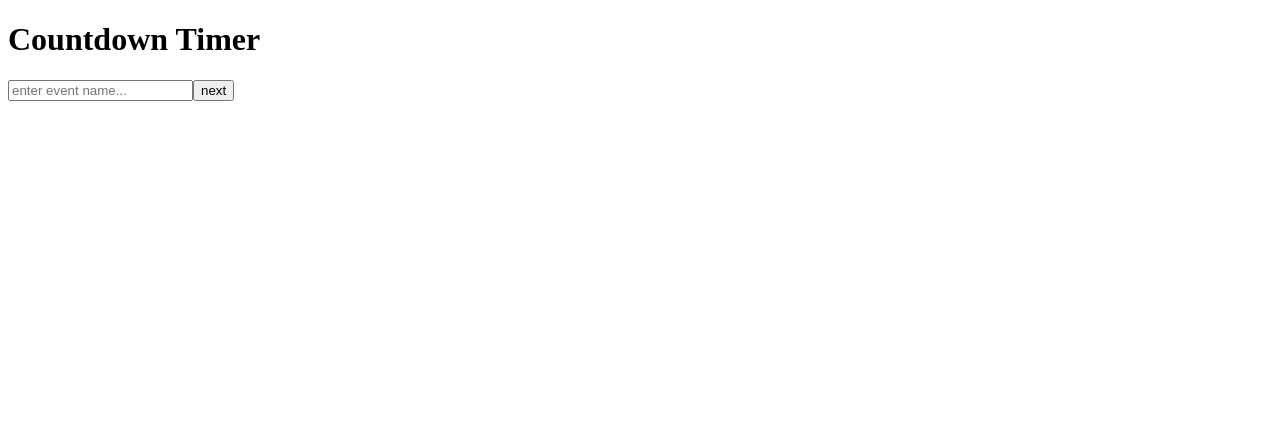
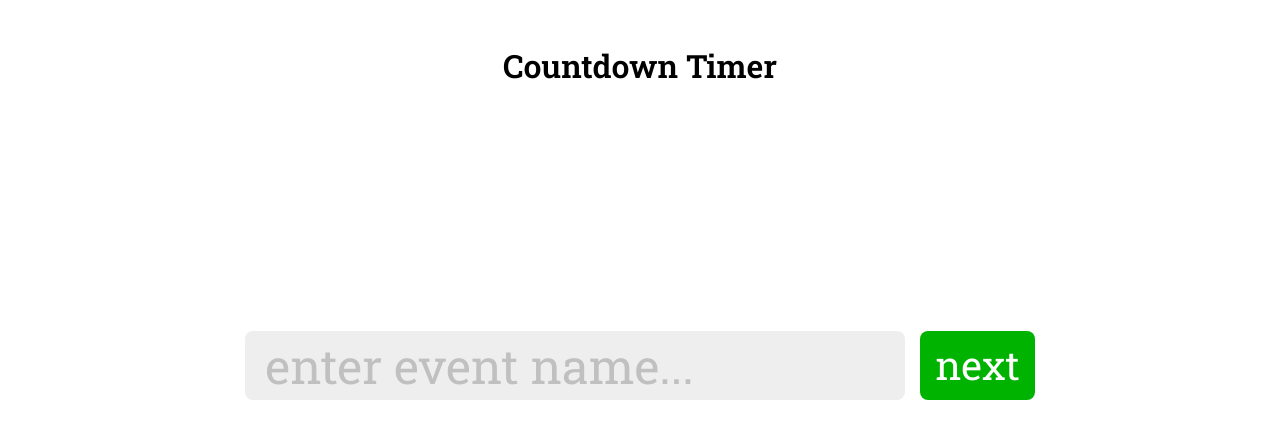
Before and after one commit to ajohnson1031/countdown-timer, a React (Create React App) app: page / in a window 1280 px wide. Shown: the top 438 px of the page. Built offline with nearby package versions, Linux system fonts and the light colour scheme.

Commit message:
added styling

```diff
--- a/src/App.js
+++ b/src/App.js
@@ -25,6 +25,7 @@ function App() {
       <header>
         <h1>Countdown Timer</h1>
       </header>
+      <div className='container'>
         <Route exact path='/'>
           <TextInput
             name={state.name}
@@ -34,7 +35,7 @@ function App() {
           />
         </Route>
         <Route path='/enter-date'>
-        <label htmlFor={state.name}>
+          <label htmlFor={state.name} className='unlinked-label'>
             enter event date...
             <DatePicker
               name={state.name}
@@ -43,9 +44,11 @@ function App() {
             />
           </label>
         </Route>
-      <button type='submit' onClick={submitHandler}>
+
+        <button type='submit' onClick={submitHandler} className='next-button'>
           next
         </button>
+      </div>
     </div>
   );
 }
--- a/src/css/index.css
+++ b/src/css/index.css
@@ -0,0 +1,219 @@
+html,
+body,
+div,
+span,
+applet,
+object,
+iframe,
+h1,
+h2,
+h3,
+h4,
+h5,
+h6,
+p,
+blockquote,
+pre,
+a,
+abbr,
+acronym,
+address,
+big,
+cite,
+code,
+del,
+dfn,
+em,
+img,
+ins,
+kbd,
+q,
+s,
+samp,
+small,
+strike,
+strong,
+sub,
+sup,
+tt,
+var,
+b,
+u,
+i,
+center,
+dl,
+dt,
+dd,
+ol,
+ul,
+li,
+fieldset,
+form,
+label,
+legend,
+table,
+caption,
+tbody,
+tfoot,
+thead,
+tr,
+th,
+td,
+article,
+aside,
+canvas,
+details,
+embed,
+figure,
+figcaption,
+footer,
+header,
+hgroup,
+menu,
+nav,
+output,
+ruby,
+section,
+summary,
+time,
+mark,
+audio,
+video {
+  margin: 0;
+  padding: 0;
+  border: 0;
+  font-size: 100%;
+  font: inherit;
+  vertical-align: baseline;
+}
+article,
+aside,
+details,
+figcaption,
+figure,
+footer,
+header,
+hgroup,
+menu,
+nav,
+section {
+  display: block;
+}
+body {
+  line-height: 1;
+  font-size: 62.5%;
+}
+ol,
+ul {
+  list-style: none;
+}
+blockquote,
+q {
+  quotes: none;
+}
+blockquote:before,
+blockquote:after,
+q:before,
+q:after {
+  content: "";
+  content: none;
+}
+table {
+  border-collapse: collapse;
+  border-spacing: 0;
+}
+* {
+  box-sizing: border-box;
+  outline: none;
+}
+body,
+html {
+  font-family: "Roboto Slab", sans-serif;
+}
+body div#root,
+html div#root {
+  height: 50vh;
+  width: 100vw;
+}
+body div.App,
+html div.App {
+  height: inherit;
+  display: flex;
+  flex-direction: column;
+  align-items: center;
+  justify-content: space-between;
+}
+body div.App h1,
+html div.App h1 {
+  font-size: 2rem;
+  font-weight: 600;
+  margin-top: 50px;
+}
+body div.App input.main-input-text,
+html div.App input.main-input-text {
+  font-family: "Roboto Slab", sans-serif;
+  font-size: 3rem;
+  padding: 3px 20px;
+  margin-right: 15px;
+  border: none;
+  background-color: #eeeeee;
+  border-radius: 8px;
+  color: #747474;
+}
+body div.App input.main-input-text::-ms-input-placeholder,
+html div.App input.main-input-text::-ms-input-placeholder {
+  color: silver;
+}
+body div.App input.main-input-text::placeholder,
+html div.App input.main-input-text::placeholder {
+  color: silver;
+}
+body div.App label,
+html div.App label {
+  font-size: 3rem;
+  color: silver;
+}
+body div.App .react-date-picker,
+html div.App .react-date-picker {
+  margin: 0 15px;
+  height: 100%;
+}
+body div.App .react-date-picker .react-date-picker__wrapper,
+html div.App .react-date-picker .react-date-picker__wrapper {
+  padding: 3px 10px;
+  background-color: #eeeeee;
+  border: none;
+  border-radius: 8px;
+}
+body div.App .react-date-picker .react-date-picker__inputGroup__input,
+html div.App .react-date-picker .react-date-picker__inputGroup__input {
+  color: #5a5a5a;
+}
+body div.App .react-date-picker .react-calendar__navigation,
+html div.App .react-date-picker .react-calendar__navigation {
+  margin-bottom: 0 !important;
+}
+body div.App .react-date-picker .react-calendar__month-view__weekdays__weekday,
+html div.App .react-date-picker .react-calendar__month-view__weekdays__weekday {
+  font-size: 0.75rem;
+  color: #5a5a5a;
+}
+body div.App button.next-button,
+html div.App button.next-button {
+  font-family: "Roboto Slab", sans-serif;
+  font-size: 2.5rem;
+  background-color: #00b300;
+  color: white;
+  border: none;
+  border-radius: 8px;
+  cursor: pointer;
+  padding: 0 15px;
+  height: 100%;
+  line-height: 100%;
+  position: relative;
+  top: -4px;
+}
+body div.App button.next-button:hover,
+html div.App button.next-button:hover {
+  background-color: #009a00;
+}
--- /dev/null
+++ b/src/less/base.less
@@ -0,0 +1,89 @@
+body,
+html {
+  font-family: "Roboto Slab", sans-serif;
+
+  div#root {
+    height: 50vh;
+    width: 100vw;
+  }
+  div.App {
+    height: inherit;
+    display: flex;
+    flex-direction: column;
+    align-items: center;
+    justify-content: space-between;
+
+    h1 {
+      font-size: 2rem;
+      font-weight: 600;
+      margin-top: 50px;
+    }
+    input.main-input-text {
+      font-family: "Roboto Slab", sans-serif;
+      font-size: 3rem;
+      padding: 3px 20px;
+      margin-right: 15px;
+      border: none;
+      background-color: lighten(silver, 18%);
+      border-radius: 8px;
+      color: darken(silver, 30%);
+
+      &::-ms-input-placeholder {
+        color: silver;
+      }
+
+      &::placeholder {
+        color: silver;
+      }
+    }
+
+    label {
+      font-size: 3rem;
+      color: silver;
+    }
+
+    .react-date-picker {
+      margin: 0 15px;
+      height: 100%;
+
+      .react-date-picker__wrapper {
+        padding: 3px 10px;
+        background-color: lighten(silver, 18%);
+        border: none;
+        border-radius: 8px;
+      }
+
+      .react-date-picker__inputGroup__input {
+        color: darken(silver, 40%);
+      }
+
+      .react-calendar__navigation {
+        margin-bottom: 0 !important;
+      }
+
+      .react-calendar__month-view__weekdays__weekday {
+        font-size: 0.75rem;
+        color: darken(silver, 40%);
+      }
+    }
+
+    button.next-button {
+      font-family: "Roboto Slab", sans-serif;
+      font-size: 2.5rem;
+      background-color: lighten(green, 10%);
+      color: white;
+      border: none;
+      border-radius: 8px;
+      cursor: pointer;
+      padding: 0 15px;
+      height: 100%;
+      line-height: 100%;
+      position: relative;
+      top: -4px;
+
+      &:hover {
+        background-color: lighten(green, 5%);
+      }
+    }
+  }
+}
--- a/src/less/index.less
+++ b/src/less/index.less
@@ -0,0 +1,3 @@
+@import "reset.less";
+@import "variables.less";
+@import "base.less";
--- /dev/null
+++ b/src/less/reset.less
@@ -0,0 +1,128 @@
+html,
+body,
+div,
+span,
+applet,
+object,
+iframe,
+h1,
+h2,
+h3,
+h4,
+h5,
+h6,
+p,
+blockquote,
+pre,
+a,
+abbr,
+acronym,
+address,
+big,
+cite,
+code,
+del,
+dfn,
+em,
+img,
+ins,
+kbd,
+q,
+s,
+samp,
+small,
+strike,
+strong,
+sub,
+sup,
+tt,
+var,
+b,
+u,
+i,
+center,
+dl,
+dt,
+dd,
+ol,
+ul,
+li,
+fieldset,
+form,
+label,
+legend,
+table,
+caption,
+tbody,
+tfoot,
+thead,
+tr,
+th,
+td,
+article,
+aside,
+canvas,
+details,
+embed,
+figure,
+figcaption,
+footer,
+header,
+hgroup,
+menu,
+nav,
+output,
+ruby,
+section,
+summary,
+time,
+mark,
+audio,
+video {
+  margin: 0;
+  padding: 0;
+  border: 0;
+  font-size: 100%;
+  font: inherit;
+  vertical-align: baseline;
+}
+article,
+aside,
+details,
+figcaption,
+figure,
+footer,
+header,
+hgroup,
+menu,
+nav,
+section {
+  display: block;
+}
+body {
+  line-height: 1;
+  font-size: 62.5%;
+}
+ol,
+ul {
+  list-style: none;
+}
+blockquote,
+q {
+  quotes: none;
+}
+blockquote:before,
+blockquote:after,
+q:before,
+q:after {
+  content: "";
+  content: none;
+}
+table {
+  border-collapse: collapse;
+  border-spacing: 0;
+}
+* {
+  box-sizing: border-box;
+  outline: none;
+}
```
Also changed, not shown: src/less/variables.less (added). Lines whose indentation alone changed are shown as unchanged.
